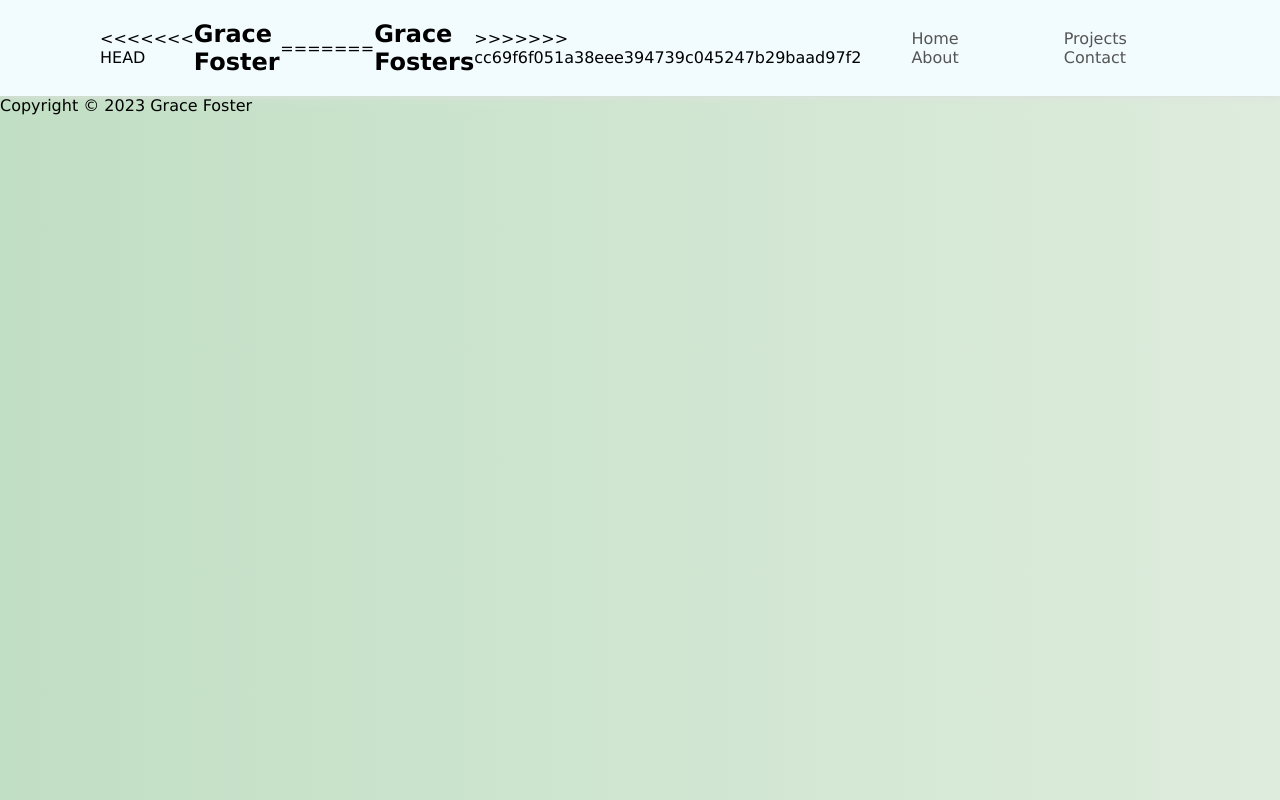
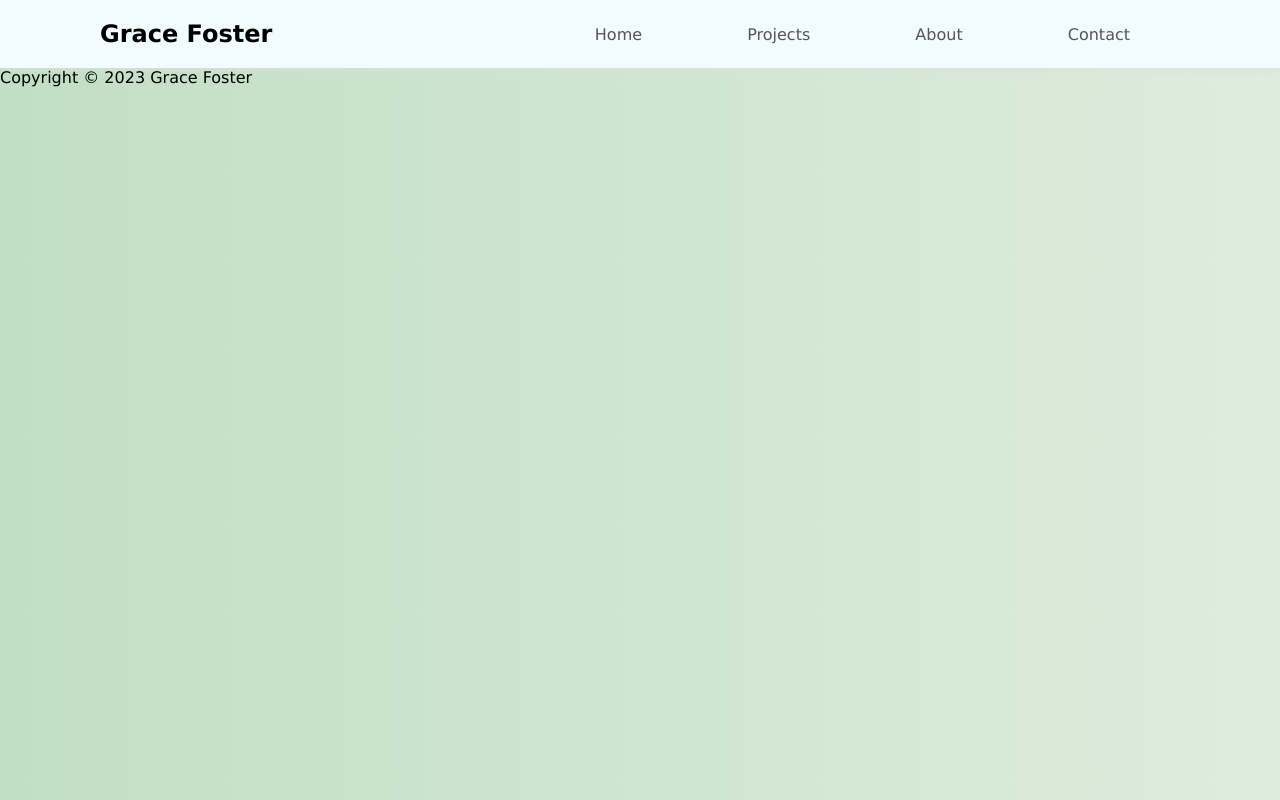
Before and after one commit to Fallinqqq/gracekfoster-portfolio, a plain HTML site: page index.html in a window 1280 px wide. Drawn offline with Linux system fonts and the light colour scheme.

Commit message:
Edit: Current Change

```diff
--- a/index.html
+++ b/index.html
@@ -12,11 +12,7 @@
 
     <!-- Navbar -->
     <header>
-<<<<<<< HEAD
         <h1 id="nav-title">Grace Foster</h1>
-=======
-        <h1 id="nav-title">Grace Fosters</h1>
->>>>>>> cc69f6f051a38eee394739c045247b29baad97f2
         <nav>
             <ul class="menu">
                 <li><a href="index.html">Home</a></li>
```
